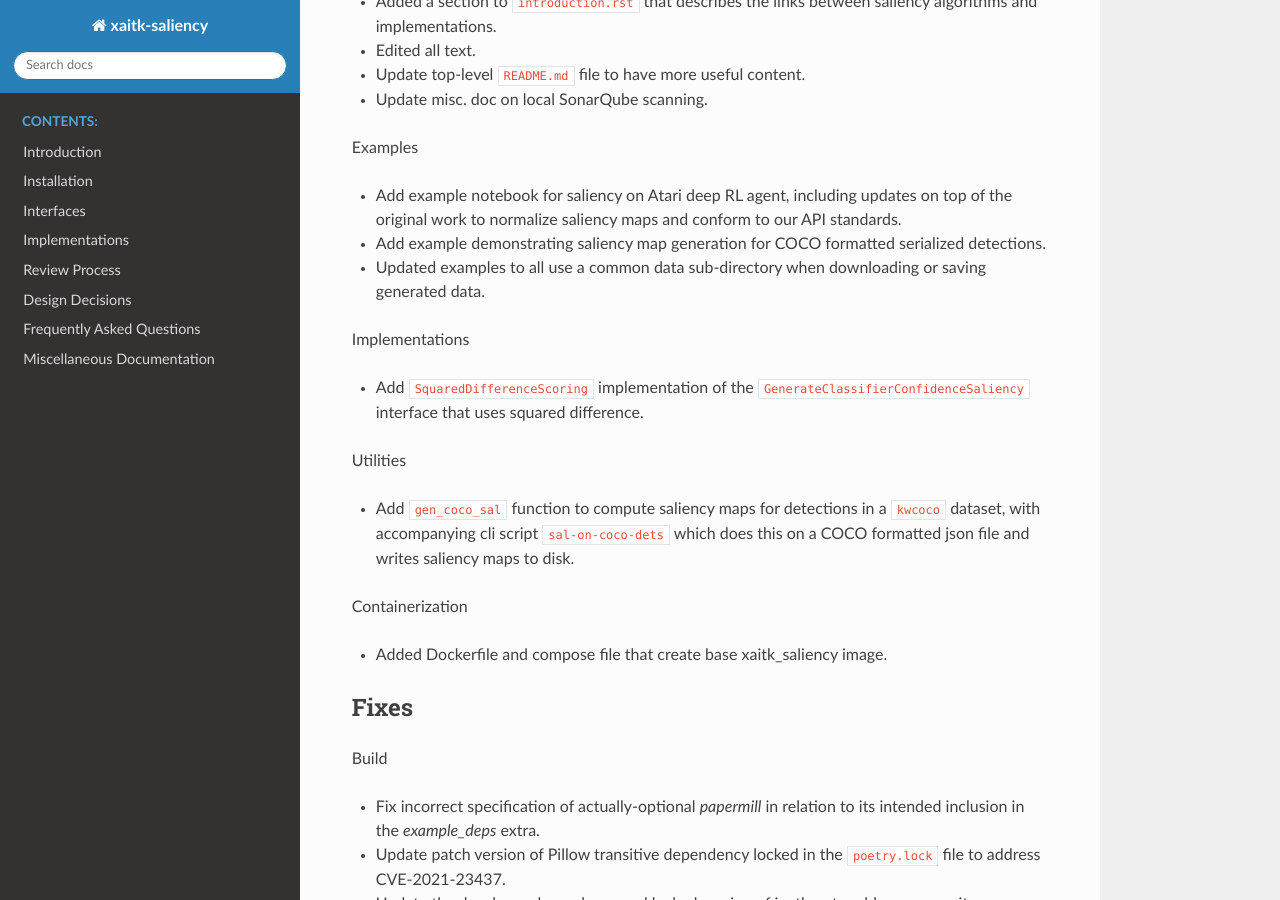
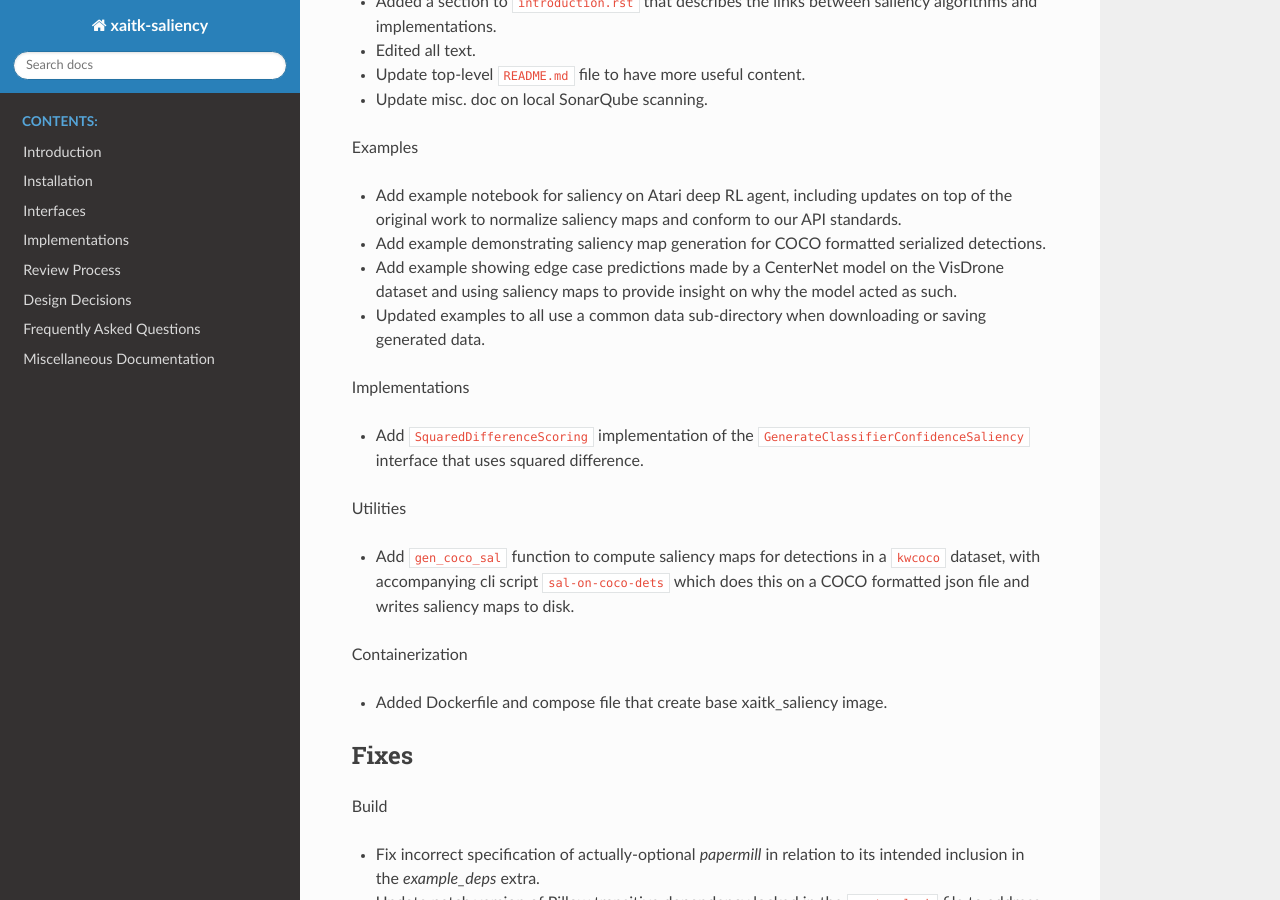
Before and after one commit to XAITK/xaitk-saliency, a Sphinx documentation site: the page built from docs/release_notes/pending_release.rst, in a window 1280 px wide and 900 px high, scrolled down 395 px. Built offline with Sphinx 7.4.7 and the Read the Docs theme 2.0.0, drawn with Linux system fonts in a browser that asks for light colours; pages that are not in the unit, such as notebooks, are missing from menus.

Commit message:
Add example using saliency to explain edge case detections.

```diff
--- a/docs/release_notes/pending_release.rst
+++ b/docs/release_notes/pending_release.rst
@@ -28,6 +28,10 @@ Examples
 
 * Add example demonstrating saliency map generation for COCO formatted
   serialized detections.
+
+* Add example showing edge case predictions made by a CenterNet model on the
+  VisDrone dataset and using saliency maps to provide insight on why the model
+  acted as such.
 
 * Updated examples to all use a common data sub-directory when downloading or
   saving generated data.
```
Also changed, not shown: 2 other files.
